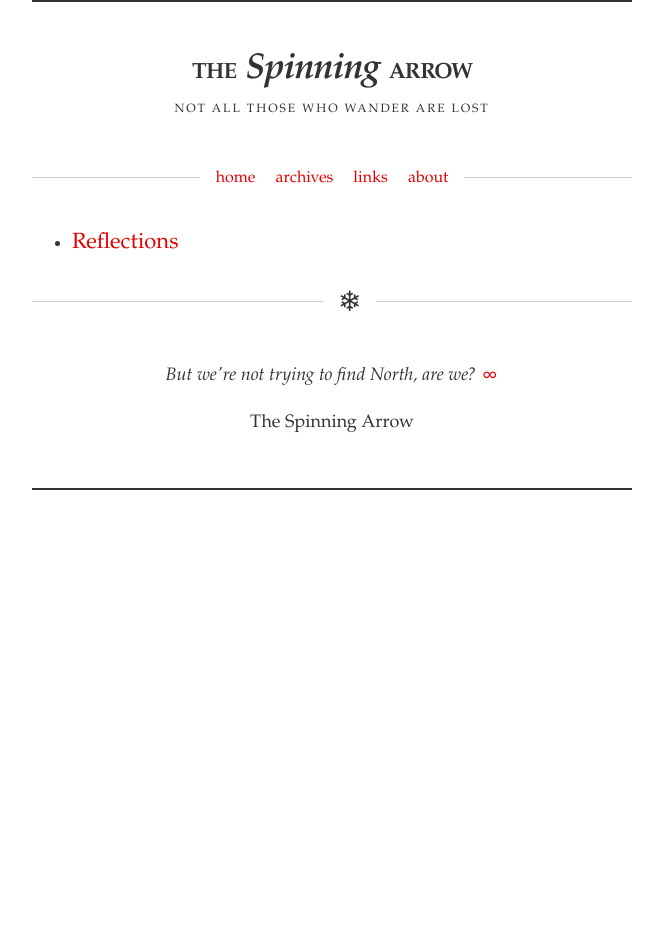
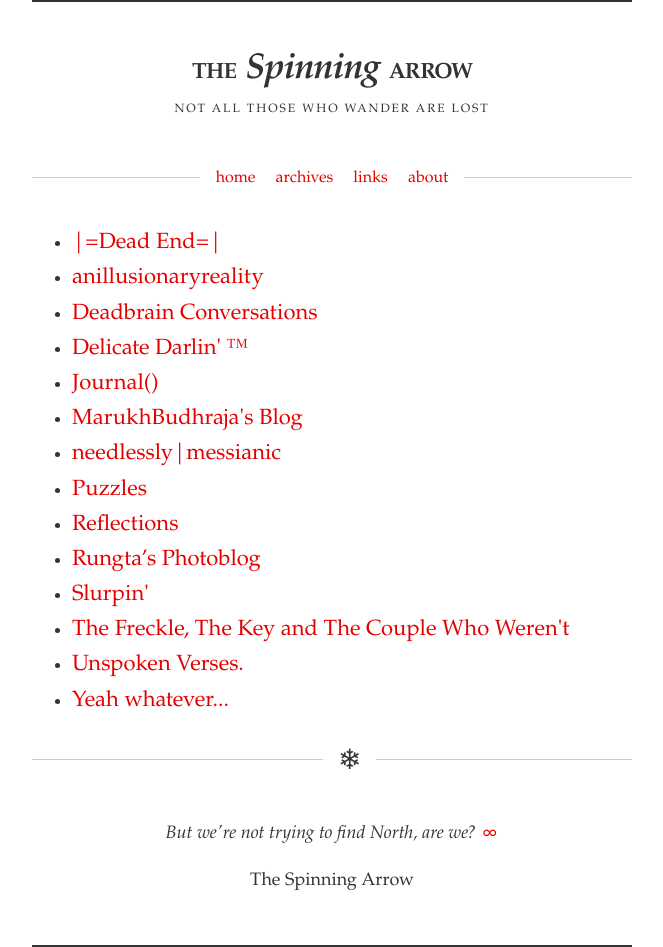
Before and after one commit to spinningarrow/blog.sahil.me, a Jekyll site: the page built from links.html, in a window 1280 px wide. Shown: the whole page, without its empty margins (308-971 px from the left). Built offline with Jekyll 4.4.1, drawn with Linux system fonts in a browser that asks for light colours; some web fonts are replaced; comment, search, counter and statistics services are not loaded; before the commit the page ends 900 px from its top, so only the background shows below that.

Commit message:
Add all links to Links page

```diff
--- a/links.html
+++ b/links.html
@@ -4,6 +4,19 @@ title: Links
 ---
 <section class="content">
 	<ul>
-		<li><a href="http://partingthesilk.blogspot.com/">Reflections</a></li>
+		<li><a href="http://ishmeet.wordpress.com/" data-feed="http://ishmeet.wordpress.com/feed/">|=Dead End=|</a></li>
+		<li><a href="http://anillusionaryreality.wordpress.com/" data-feed="http://anillusionaryreality.wordpress.com/feed/">anillusionaryreality</a></li>
+		<li><a href="http://deadbrainconversations.blogspot.com/" data-feed="http://deadbrainconversations.blogspot.com/feeds/posts/default">Deadbrain Conversations</a></li>
+		<li><a href="http://freak-uency.blogspot.com/" data-feed="http://freak-uency.blogspot.com/feeds/posts/default">Delicate Darlin' ™</a></li>
+		<li><a href="http://karanmisra.com/journal/" data-feed="http://karanmisra.com/journal/feed.xml">Journal()</a></li>
+		<li><a href="http://marukhbudhraja.wordpress.com/" data-feed="http://marukhbudhraja.wordpress.com/feed/">MarukhBudhraja's Blog</a></li>
+		<li><a href="http://www.ankurb.info/" data-feed="http://www.ankurb.info/feed/">needlessly|messianic</a></li>
+		<li><a href="http://sakshigupta.blogspot.com/" data-feed="http://sakshigupta.blogspot.com/feeds/posts/default">Puzzles</a></li>
+		<li><a href="http://partingthesilk.blogspot.com/" data-feed="http://partingthesilk.blogspot.com/feeds/posts/default">Reflections</a></li>
+		<li><a href="http://prateekrungta.com/Photoblog" data-feed="http://prateekrungta.com/photoblog/rss.xml">Rungta’s Photoblog</a></li>
+		<li><a href="http://slurpin.blogspot.com/" data-feed="http://slurpin.blogspot.com/feeds/posts/default">Slurpin'</a></li>
+		<li><a href="http://hedonismunleashed.blogspot.com/" data-feed="http://hedonismunleashed.blogspot.com/feeds/posts/default">The Freckle, The Key and The Couple Who Weren't</a></li>
+		<li><a href="http://sam-writes.blogspot.com/" data-feed="http://sam-writes.blogspot.com/feeds/posts/default">Unspoken Verses.</a></li>
+		<li><a href="http://rosesnlilies.blogspot.com/" data-feed="http://rosesnlilies.blogspot.com/feeds/posts/default">Yeah whatever...</a></li>
 	</ul>
 </section>
```
